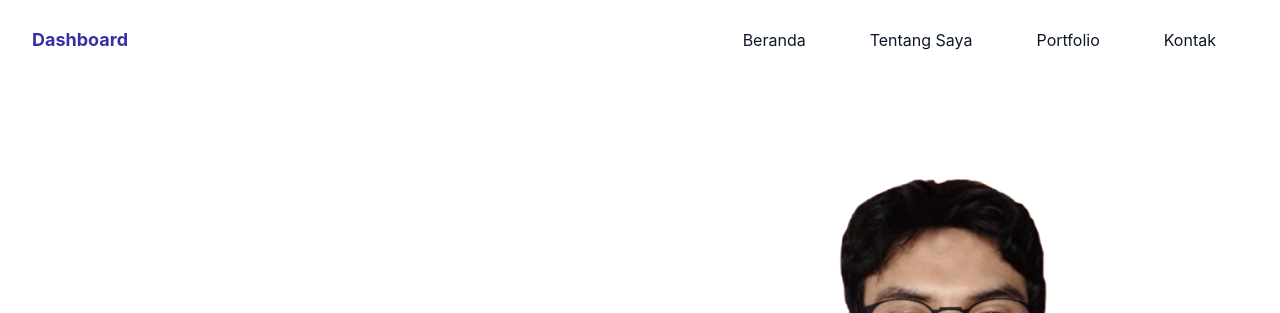
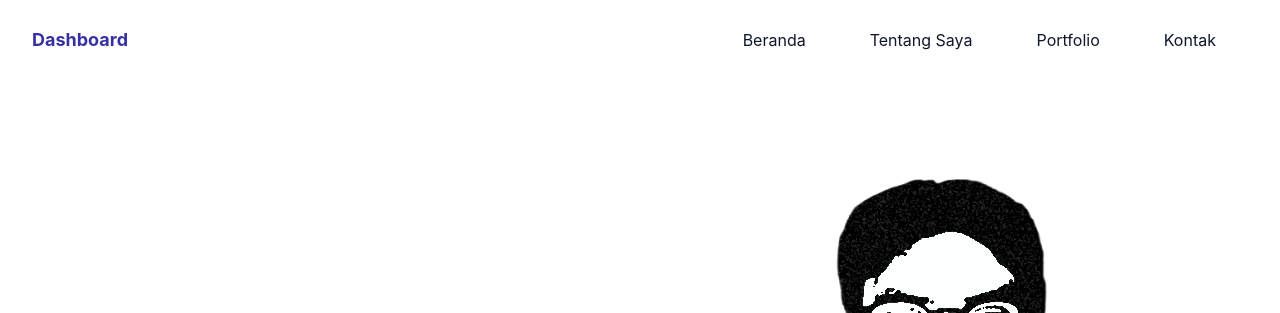
Before and after one commit to Orecareal/portfolio-tailwind, a website: page index.html in a window 1280 px wide. Shown: the top 313 px of the page. Drawn offline with Linux system fonts and the light colour scheme.

Commit message:
update commit

```diff
--- a/index.html
+++ b/index.html
@@ -58,7 +58,7 @@
           </div>
           <div class="w-full self-end px-4 lg:w-1/2">
             <div class="relative mt-10 lg:mt-0 lg:right-0">
-              <img src="./dist/img/pp.png" alt="" class="max-w-full mx-auto" />
+              <img src="./dist/img/pp2.png" alt="" class="max-w-full mx-auto" />
               <span class="absolute -bottom-0 -z-10 left-1/2 -translate-x-1/2 md:scale-125 sm:scale-10">
                 <svg width="400" height="400" viewBox="0 0 200 200" xmlns="http://www.w3.org/2000/svg">
                   <path
```
